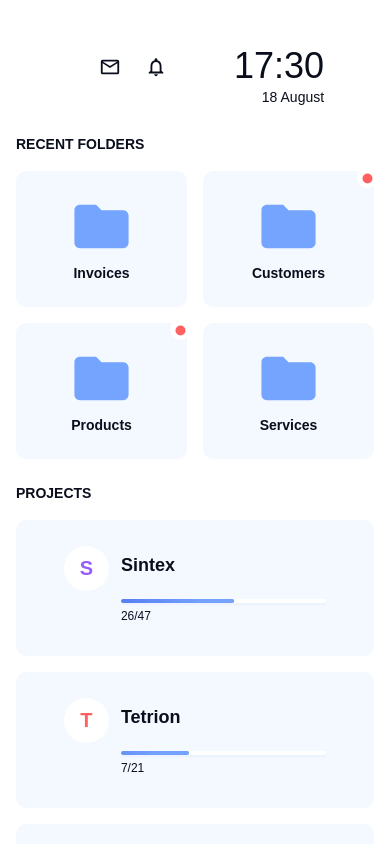
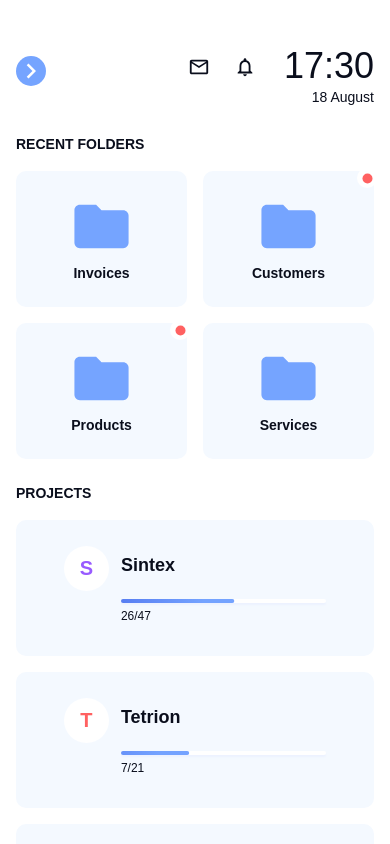
Before and after one commit to hyhong-code/pm-dashboard-ui, a React (Create React App) app: page / in a window 390 px wide. Shown: the top 844 px of the page. Built offline with nearby package versions, Linux system fonts and the light colour scheme; a web font is replaced by a local one.

Commit message:
Add drawer

```diff
--- a/src/components/App.js
+++ b/src/components/App.js
@@ -1,4 +1,4 @@
-import React from "react";
+import React, { useState } from "react";
 import { useTheme, useMediaQuery } from "@material-ui/core";
 
 import Grid from "@material-ui/core/Grid";
@@ -13,6 +13,8 @@ import Main from "./Main";
 const App = () => {
   const theme = useTheme();
   const lgUp = useMediaQuery(theme.breakpoints.up("lg"));
+  const [drawerOpen, setDrawerOpen] = useState(false);
+
   return (
     <Box
       style={{
@@ -30,7 +32,11 @@ const App = () => {
               : undefined
           }
         >
-          <Drawer />
+          <Drawer
+            onClose={() => setDrawerOpen(false)}
+            onOpen={() => setDrawerOpen(true)}
+            open={drawerOpen}
+          />
           <Grid container>
             <Hidden mdDown>
               <Grid item xs={3}>
@@ -38,7 +44,7 @@ const App = () => {
               </Grid>
             </Hidden>
             <Grid item xs={12} lg={9}>
-              <Main />
+              <Main onOpen={() => setDrawerOpen(true)} />
             </Grid>
           </Grid>
         </Box>
--- a/src/components/Drawer.js
+++ b/src/components/Drawer.js
@@ -1,21 +1,28 @@
 import React from "react";
-import clsx from "clsx";
 import { makeStyles } from "@material-ui/core/styles";
+
 import SwipeableDrawer from "@material-ui/core/SwipeableDrawer";
 import Box from "@material-ui/core/Box";
-import Button from "@material-ui/core/Button";
-import List from "@material-ui/core/List";
-import Divider from "@material-ui/core/Divider";
-import ListItem from "@material-ui/core/ListItem";
-import ListItemIcon from "@material-ui/core/ListItemIcon";
-import ListItemText from "@material-ui/core/ListItemText";
-import InboxIcon from "@material-ui/icons/MoveToInbox";
-import MailIcon from "@material-ui/icons/Mail";
+import IconButton from "@material-ui/core/IconButton";
+
+import ChevronLeftIcon from "@material-ui/icons/ChevronLeft";
 
 import TopbarSearch from "./TopbarSearch";
 import Sidebar from "./Sidebar";
 
-const useStyles = makeStyles((theme) => ({}));
+const useStyles = makeStyles((theme) => ({
+  chevBtn: {
+    alignSelf: "flex-end",
+    marginTop: "1rem",
+    marginRight: "1rem",
+  },
+  chevron: {
+    color: "#fff",
+    backgroundColor: theme.palette.common.blueLight1,
+    fontSize: 30,
+    borderRadius: 30,
+  },
+}));
 
 const Drawer = ({ open, onClose, onOpen }) => {
   const classes = useStyles();
@@ -23,16 +30,18 @@ const Drawer = ({ open, onClose, onOpen }) => {
   return (
     <SwipeableDrawer
       anchor="left"
-      open={false}
+      open={open}
       onClose={onClose}
       onOpen={onOpen}
+      classes={{ paper: classes.drawer }}
     >
-      <Box
-        style={{ display: "flex", justifyContent: "center", marginTop: "1rem" }}
-      >
+      <IconButton edge="end" onClick={onClose} className={classes.chevBtn}>
+        <ChevronLeftIcon className={classes.chevron} />
+      </IconButton>
+      <Box style={{ display: "flex", justifyContent: "center" }}>
         <TopbarSearch width="75%" />
       </Box>
-      <Sidebar brand={false} />
+      <Sidebar inDrawer={true} />
     </SwipeableDrawer>
   );
 };
--- a/src/components/Main.js
+++ b/src/components/Main.js
@@ -19,13 +19,14 @@ const useStyles = makeStyles((theme) => ({
   },
 }));
 
-const Main = () => {
+const Main = ({ onOpen }) => {
   const classes = useStyles();
   const theme = useTheme();
   const smDown = useMediaQuery(theme.breakpoints.down("sm"));
+
   return (
     <Fragment>
-      <Topbar />
+      <Topbar onOpen={onOpen} />
       <Grid container className={classes.mainGrid}>
         <Grid
           item
--- a/src/components/Sidebar.js
+++ b/src/components/Sidebar.js
@@ -1,5 +1,5 @@
 import React, { useState } from "react";
-import { makeStyles } from "@material-ui/core";
+import { makeStyles, useTheme } from "@material-ui/core";
 
 import Box from "@material-ui/core/Box";
 import Typography from "@material-ui/core/Typography";
@@ -90,13 +90,22 @@ const sidebarOptions = [
   { icon: <SettingsOutlinedIcon />, text: "Settings" },
 ];
 
-const Sidebar = ({ brand = true }) => {
+const Sidebar = ({ inDrawer = false }) => {
   const classes = useStyles();
+  const theme = useTheme();
   const [activeItemIdx, setActiveItemIdx] = useState(0);
 
   return (
-    <Box className={classes.container}>
-      {brand && <Typography className={classes.brand}>S</Typography>}
+    <Box
+      className={classes.container}
+      style={inDrawer ? { paddingTop: theme.spacing(1) } : undefined}
+    >
+      <Typography
+        className={classes.brand}
+        style={inDrawer ? { marginBottom: theme.spacing(1) } : undefined}
+      >
+        S
+      </Typography>
       <List className={classes.list}>
         {sidebarOptions.map((option, idx) => (
           <ListItem
--- a/src/components/Topbar.js
+++ b/src/components/Topbar.js
@@ -7,6 +7,7 @@ import Typography from "@material-ui/core/Typography";
 
 import MailOutlineIcon from "@material-ui/icons/MailOutline";
 import NotificationsNoneIcon from "@material-ui/icons/NotificationsNone";
+import ChevronRightIcon from "@material-ui/icons/ChevronRight";
 
 import TopbarSearch from "./TopbarSearch";
 
@@ -19,6 +20,16 @@ const useStyles = makeStyles((theme) => ({
     alignItems: "flex-start",
     paddingLeft: theme.spacing(8.875),
     paddingRight: theme.spacing(6.25),
+    [theme.breakpoints.down("xs")]: {
+      paddingLeft: theme.spacing(0),
+      paddingRight: theme.spacing(0),
+    },
+  },
+  chevron: {
+    color: "#fff",
+    backgroundColor: theme.palette.common.blueLight1,
+    fontSize: 30,
+    borderRadius: 30,
   },
   formControl: {
     width: "21.5rem",
@@ -61,6 +72,9 @@ const useStyles = makeStyles((theme) => ({
   },
   dateTime: {
     marginLeft: theme.spacing(6.875),
+    [theme.breakpoints.down("xs")]: {
+      marginLeft: theme.spacing(2),
+    },
   },
   time: {
     ...theme.typography.headerTime,
@@ -72,13 +86,19 @@ const useStyles = makeStyles((theme) => ({
   },
 }));
 
-const Topbar = () => {
+const Topbar = ({ onOpen }) => {
   const classes = useStyles();
   const theme = useTheme();
   const mdUp = useMediaQuery(theme.breakpoints.up("md"));
+  const mdDown = useMediaQuery(theme.breakpoints.down("md"));
 
   return (
     <Box className={classes.container}>
+      {mdDown && (
+        <IconButton edge="start" onClick={onOpen}>
+          <ChevronRightIcon className={classes.chevron} />
+        </IconButton>
+      )}
       {mdUp && <TopbarSearch width="21.5rem" />}
       <Box className={classes.right}>
         <IconButton>
```
